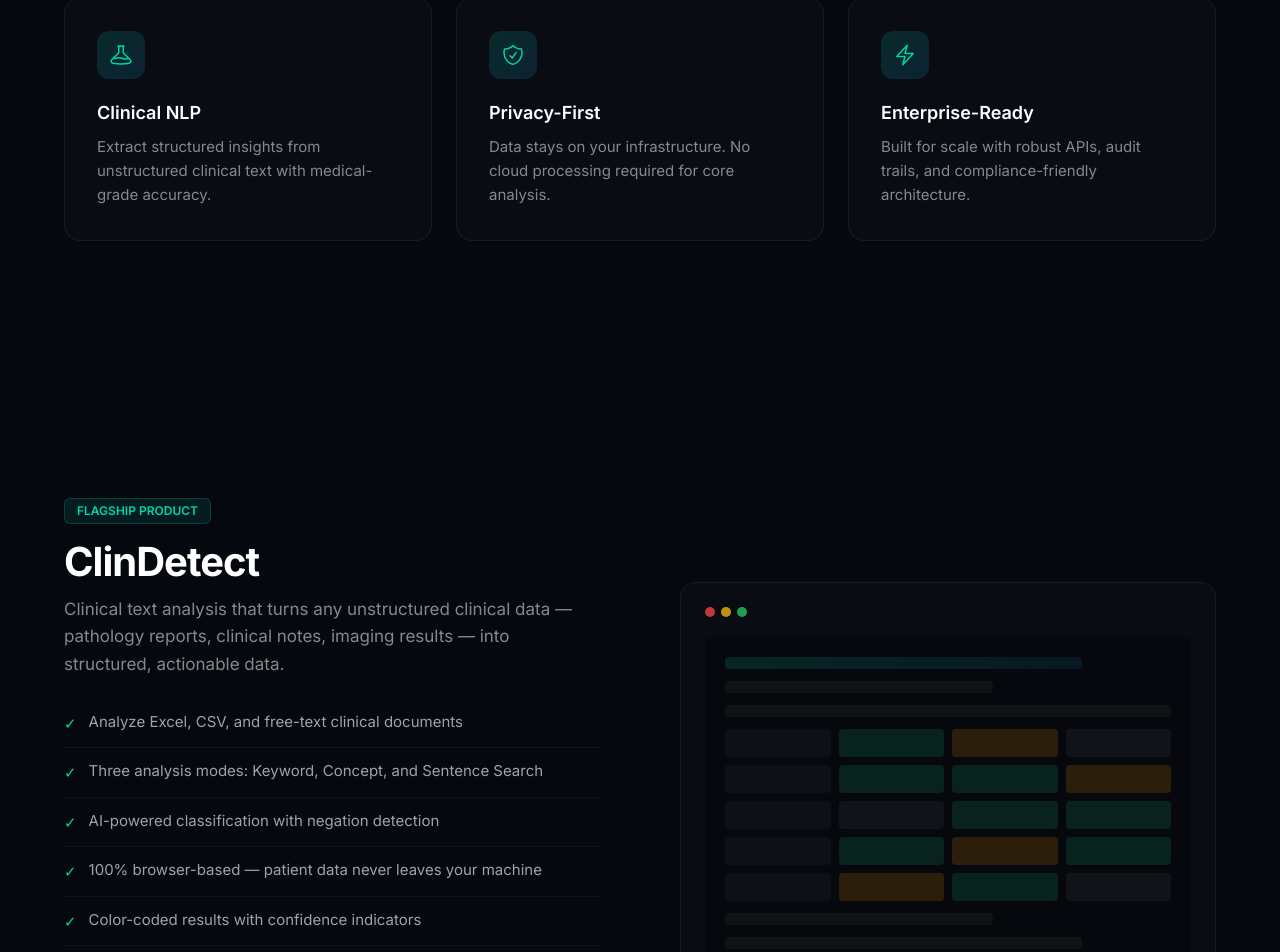
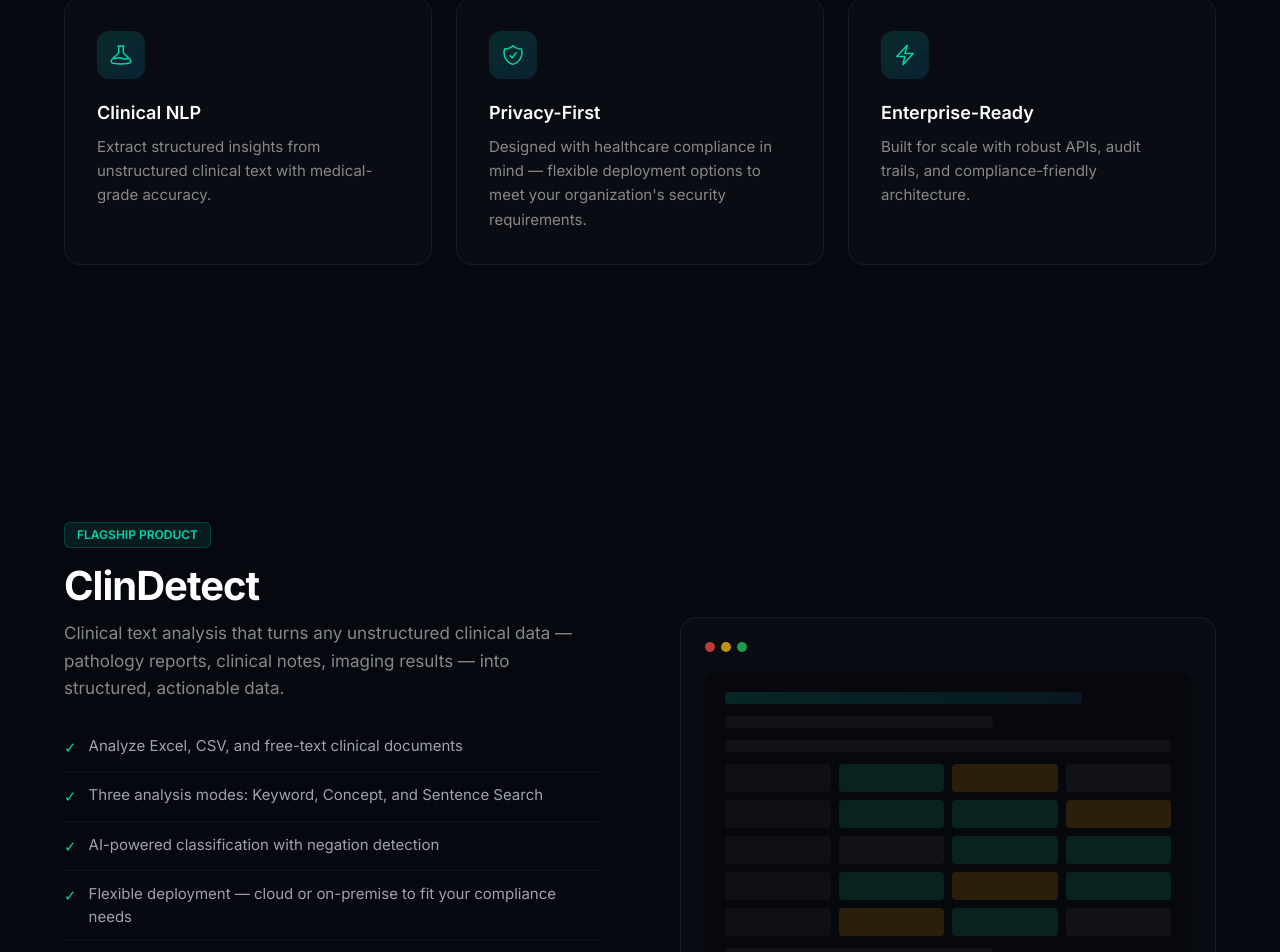
Before and after one commit to Simplera-AI/simplera-website, a Next.js app: page / in a window 1280 px wide. Shown: the part 1156-2108 px from the top of the page. Built offline with nearby package versions, Linux system fonts and the light colour scheme.

Commit message:
Remove 'patient data never leaves' and similar privacy-specific claims

```diff
--- a/components/home/ProductShowcase.tsx
+++ b/components/home/ProductShowcase.tsx
@@ -5,7 +5,7 @@ const features = [
   "Analyze Excel, CSV, and free-text clinical documents",
   "Three analysis modes: Keyword, Concept, and Sentence Search",
   "AI-powered classification with negation detection",
-  "100% browser-based — patient data never leaves your machine",
+  "Flexible deployment — cloud or on-premise to fit your compliance needs",
   "Color-coded results with confidence indicators",
   "Export to CSV or Excel with full audit trail",
 ];
--- a/components/home/WhatWeBuild.tsx
+++ b/components/home/WhatWeBuild.tsx
@@ -20,7 +20,7 @@ const features = [
     ),
     title: "Privacy-First",
     description:
-      "Data stays on your infrastructure. No cloud processing required for core analysis.",
+      "Designed with healthcare compliance in mind — flexible deployment options to meet your organization's security requirements.",
   },
   {
     icon: (
--- a/components/products/ProductCard.tsx
+++ b/components/products/ProductCard.tsx
@@ -16,7 +16,7 @@ const modes = [
     id: "keyword",
     title: "Keyword Mode",
     description:
-      "Define positive and negative keywords to search clinical text. Fully local — no AI needed. High-accuracy pattern matching with intelligent boundary detection. Perfect for simple, high-volume screening.",
+      "Define positive and negative keywords to search clinical text. No AI required — high-accuracy pattern matching with intelligent boundary detection. Perfect for simple, high-volume screening.",
   },
   {
     id: "concept",
```
